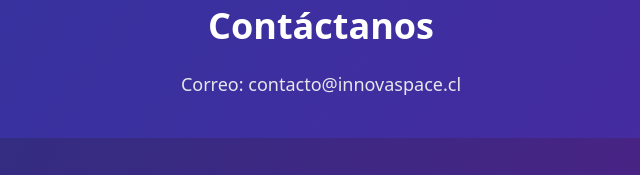
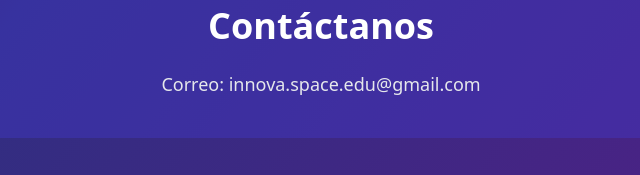
Before and after one commit to innova-space-edu/miraAI, a plain HTML site: page index.html in a window 1280 px wide. Shown: the part 1258-1433 px from the top of the page, 319-959 px from the left. Drawn offline with nearby package versions, Linux system fonts and the light colour scheme.

Commit message:
Update index.html

```diff
--- a/index.html
+++ b/index.html
@@ -206,7 +206,7 @@
   <!-- Contacto -->
   <section class="py-10 px-6 bg-indigo-700 bg-opacity-40">
     <h2 class="text-4xl font-bold text-center mb-6">Contáctanos</h2>
-    <p class="text-center text-lg text-gray-200">Correo: contacto@innovaspace.cl</p>
+    <p class="text-center text-lg text-gray-200">Correo: innova.space.edu@gmail.com</p>
   </section>
 
   <!-- Logo y créditos al final -->
```
